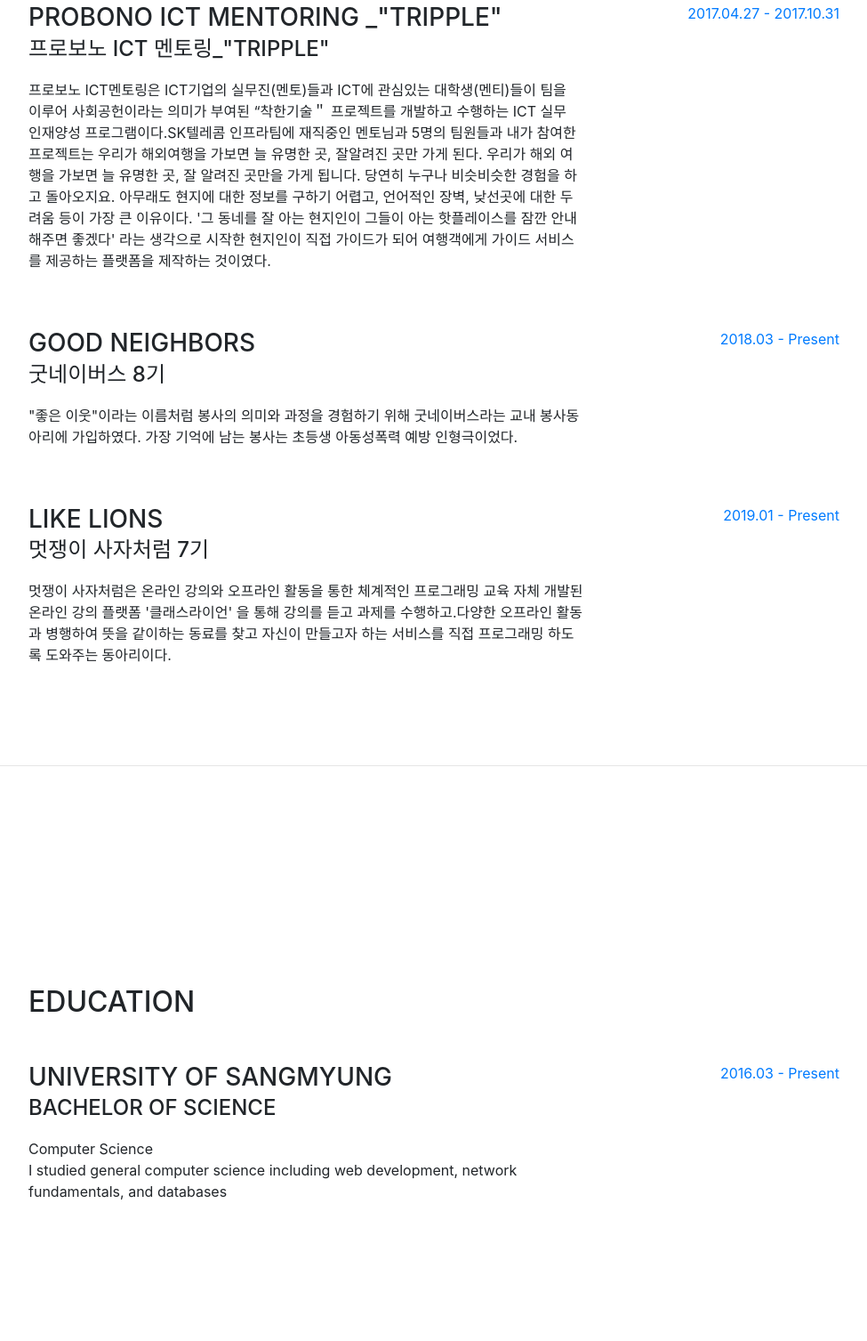
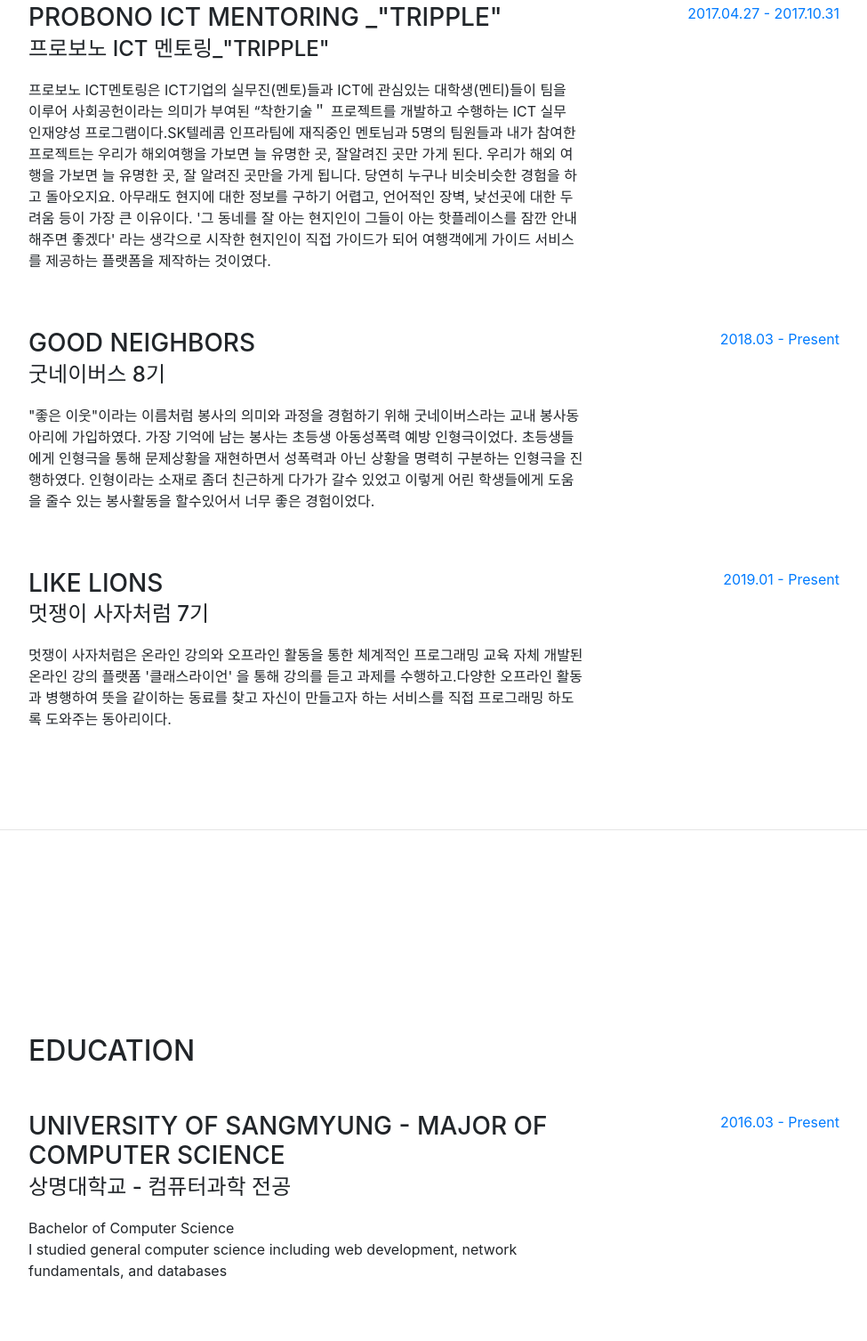
Before and after one commit to limjeongmin/limjeongmin.github.io, a website with bundled scripts: page index.html in a window 1280 px wide. Shown: the part 932-2439 px from the top of the page at 89% size, without its empty margins (288-1263 px from the left). Built offline with nearby package versions, Linux system fonts and the light colour scheme; a web font is replaced by a local one.

Commit message:
Update index.html

```diff
--- a/index.html
+++ b/index.html
@@ -52,9 +52,6 @@
           <li class="nav-item">
             <a class="nav-link js-scroll-trigger" href="#interests">Interests</a>
           </li>
-          <li class="nav-item">
-            <a class="nav-link js-scroll-trigger" href="#awards">Awards</a>
-          </li>
         </ul>
       </div>
     </nav>
@@ -67,10 +64,11 @@
             <span class="text-primary">Blog</span>
           </h1>
           <div class="subheading mb-5">
-            <a href="mailto:name@email.com">e-mail : jml8740@gmail.com github : limjeongmin</a>
+            <a href="mailto:name@email.com">e-mail : jml8740@gmail.com          github : limjeongmin</a>
           </div>
-          <p class="lead mb-5">나의 첫 블로그 입니다
-            This is my first blog & my palce.
+          <p class="lead mb-5">
+            <br>나의 첫 블로그 입니다</br>
+            <br>This is my first blog & my palce.</br>
           </p>
           <div class="social-icons">
             <a href="#">
@@ -110,7 +108,7 @@
             <div class="resume-content mr-auto">
               <h3 class="mb-0">Good Neighbors</h3>
               <div class="subheading mb-3">굿네이버스 8기</div>
-              <p>"좋은 이웃"이라는 이름처럼 봉사의 의미와 과정을 경험하기 위해 굿네이버스라는 교내 봉사동아리에 가입하였다. 가장 기억에 남는 봉사는 초등생 아동성폭력 예방 인형극이었다. </p>
+              <p>"좋은 이웃"이라는 이름처럼 봉사의 의미와 과정을 경험하기 위해 굿네이버스라는 교내 봉사동아리에 가입하였다. 가장 기억에 남는 봉사는 초등생 아동성폭력 예방 인형극이었다. 초등생들에게 인형극을 통해 문제상황을 재현하면서 성폭력과 아닌 상황을 명력히 구분하는 인형극을 진행하였다. 인형이라는 소재로 좀더 친근하게 다가가 갈수 있었고 이렇게 어린 학생들에게 도움을 줄수 있는 봉사활동을 할수있어서 너무 좋은 경험이었다. </p>
             </div>
             <div class="resume-date text-md-right">
               <span class="text-primary">2018.03 - Present</span>
@@ -139,9 +137,9 @@
 
           <div class="resume-item d-flex flex-column flex-md-row mb-5">
             <div class="resume-content mr-auto">
-              <h3 class="mb-0">University of Sangmyung</h3>
-              <div class="subheading mb-3">Bachelor of Science</div>
-              <div>Computer Science </div>
+              <h3 class="mb-0">University of Sangmyung - Major of Computer Science </h3>
+              <div class="subheading mb-3">상명대학교 - 컴퓨터과학 전공</div>
+              <div>Bachelor of Computer Science</div>
               <p>I studied general computer science including web development, network fundamentals, and databases</p>
             </div>
             <div class="resume-date text-md-right">
```
